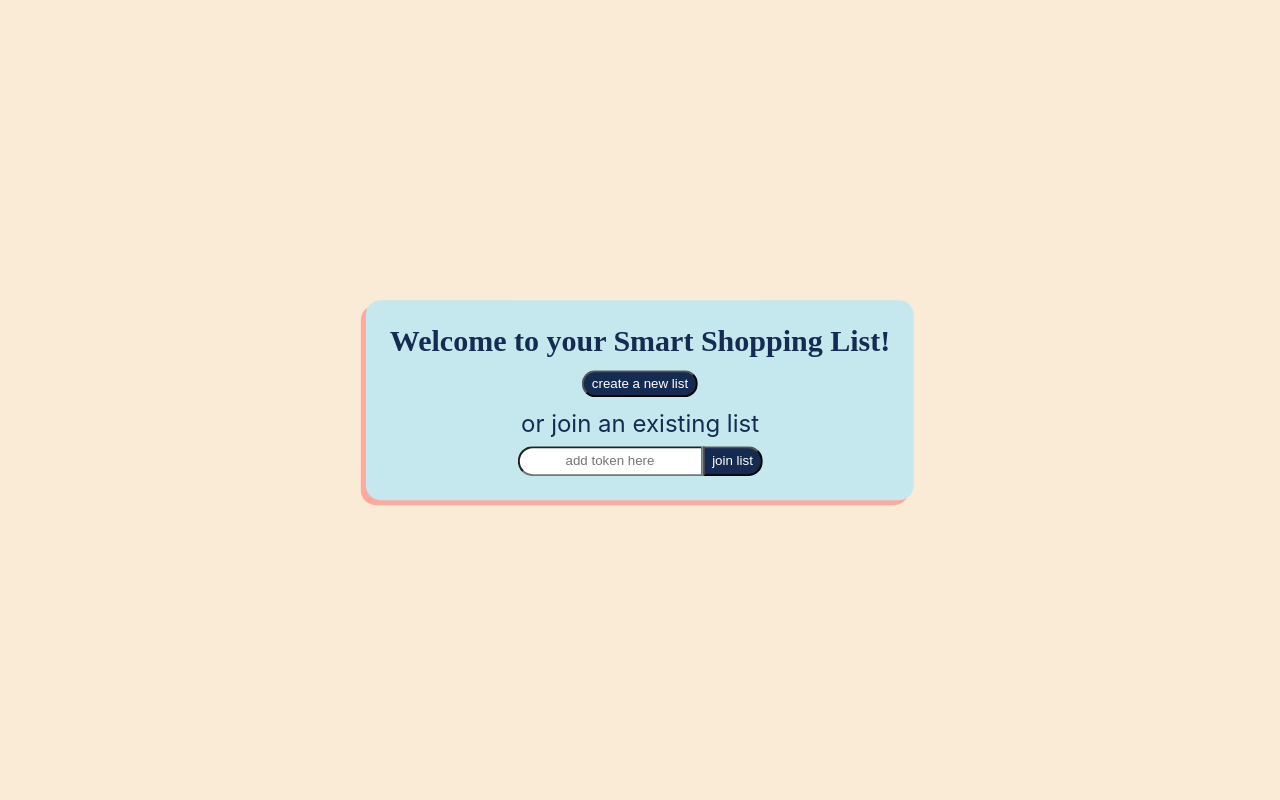
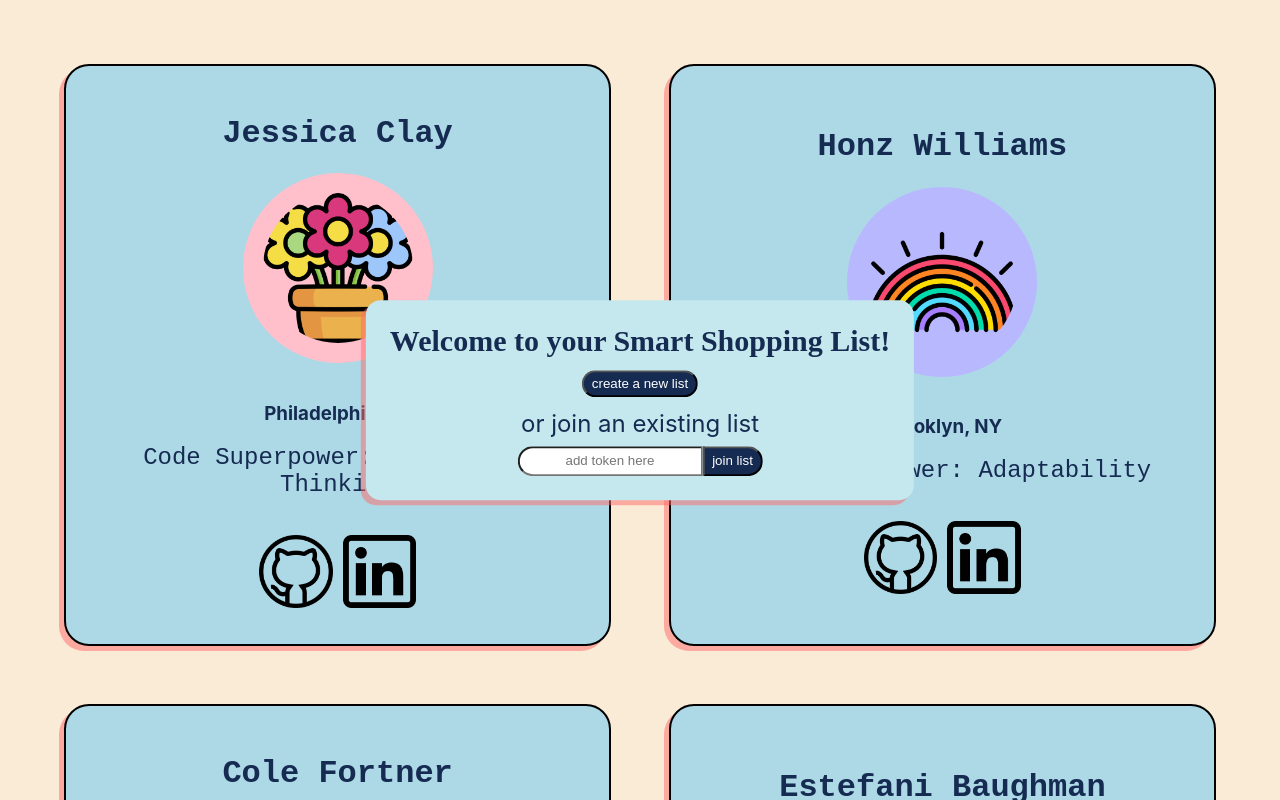
Before and after one commit to the-collab-lab/tcl-41-smart-shopping-list, a React (Create React App) app: page /about-us in a window 1280 px wide. Shown: the top 800 px of the page. Built offline with nearby package versions, Linux system fonts and the light colour scheme.

Commit message:
removed comments and edited About Us page url

```diff
--- a/src/App.js
+++ b/src/App.js
@@ -109,7 +109,7 @@
       <Routes>
         <Route path="item-list" element={<ItemList token={token} />} />
         <Route path="add-item" element={<AddItem token={token} />} />
-        <Route path="aboutus" element={<AboutUs />} />
+        <Route path="about-us" element={<AboutUs />} />
       </Routes>
     </div>
   );
--- a/src/components/Navigation/NavLinks.js
+++ b/src/components/Navigation/NavLinks.js
@@ -24,7 +24,7 @@
       </StyleNavLink>
 
       <StyleNavLink
-        to="/aboutus"
+        to="/about-us"
         style={({ isActive }) =>
           isActive ? { fontWeight: 'bold' } : { fontWeight: 'normal' }
         }
--- a/src/pages/AboutUs/AboutUs.css
+++ b/src/pages/AboutUs/AboutUs.css
@@ -56,7 +56,6 @@
   text-align: center;
   border: 2px solid black;
   padding: 5%;
-  /* margin: 5%; */
   background-color: lightblue;
   box-shadow: -5px 5px 0px 0px #ff6b6b80;
 }
```
